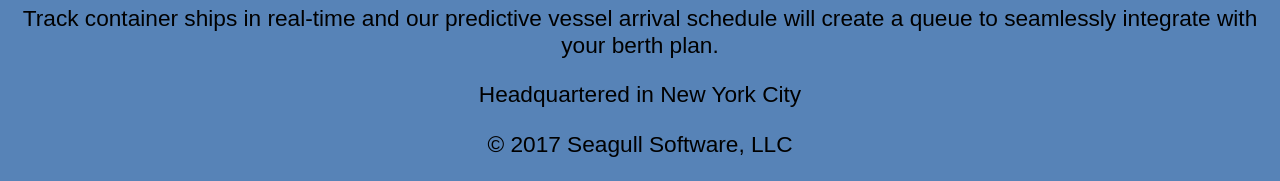
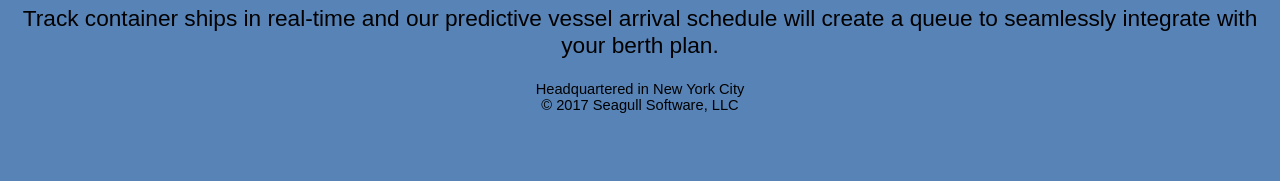
Before and after one commit to gattoa/gattoa.github.io, a plain HTML site: page unit_3/index.html in a window 1280 px wide. Shown: the part 1739-1920 px from the top of the page. After the commit the page ends 1860 px from the top, so only its background shows below. Drawn offline with Linux system fonts and the light colour scheme; files whose address does not match are found by name.

Commit message:
updates to img src and footer
update to img src and to footer style

```diff
--- a/unit_3/index.html
+++ b/unit_3/index.html
@@ -12,14 +12,14 @@
 
     <div id= "slogan">Arrival Optimization Software has Arrived</div>
 
-    <img src="/Users/andrewgatto/Desktop/gattoa.github.io/unit_3/images/0.0.jpg">
+    <img src="images/0.0.jpg">
 
     <p>Track container ships in real-time and our predictive vessel arrival
       schedule will create a queue to seamlessly integrate with your berth plan.</p>
 
       <footer id="footer">
-        <p>Headquartered in New York City</p>
-        <p>© 2017 Seagull Software, LLC</p>
+        Headquartered in New York City<br>
+        © 2017 Seagull Software, LLC
       </footer>
 
   </body>
```
